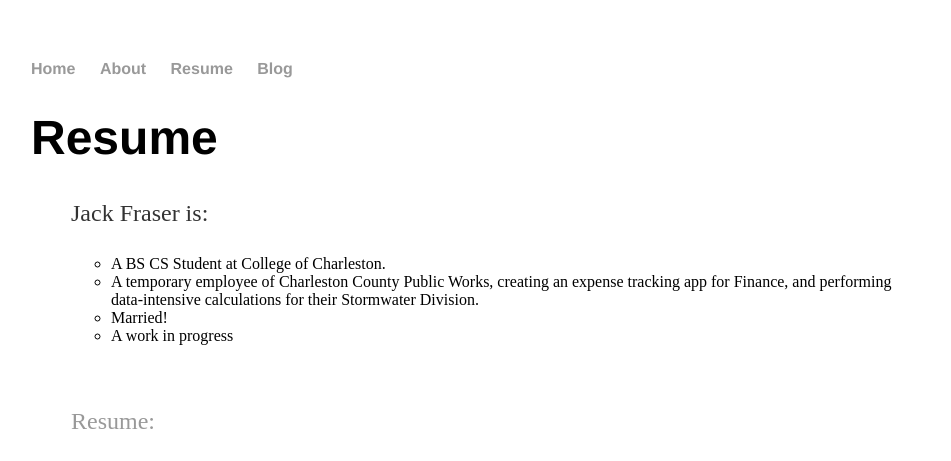
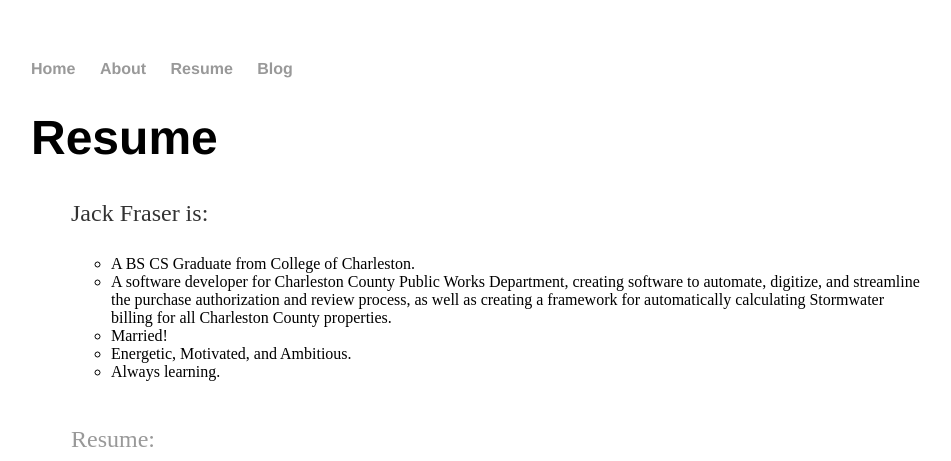
Before and after one commit to Quintuplin/quintuplin.github.io, a Jekyll site: the page built from cv/index.html, in a window 1280 px wide, cut to the strip 0-461 px from the top of the page. Shown: the whole strip, without its empty margins (161-1112 px from the left). Built offline with Jekyll 4.4.1, drawn with Linux system fonts in a browser that asks for light colours.

Commit message:
Update index.html

```diff
--- a/cv/index.html
+++ b/cv/index.html
@@ -7,13 +7,13 @@ title: Resume
 	    <p>Jack Fraser is:</p>
 
 	      <ul class="list-unstyled">
-		<li>A BS CS Student at College of Charleston</a>. </li>
-		<li>A temporary employee of Charleston County Public Works, creating an expense tracking app for Finance, and performing data-intensive calculations for their Stormwater Division.</a></li>
+		<li>A BS CS Graduate from College of Charleston. </li>
+		<li>A software developer for Charleston County Public Works Department, creating software to automate, digitize, and streamline the purchase authorization and review process, as well as creating a framework for automatically calculating Stormwater billing for all Charleston County properties.</a></li>
 		<li>Married!</a></li>
-		<li>A work in progress</a></li>
+		<li>Energetic, Motivated, and Ambitious.</a></li>
+		<li>Always learning.</a></li>
 	      </ul>
 
-	    <br>
 	    <br>
             <p><a href="https://drive.google.com/file/d/1PYkLuG4HbKI9gy9UDYN0Znyx3rd2pO6V/view?usp=sharing">Resume:</a></p>
 	    <iframe src="https://docs.google.com/document/d/e/2PACX-1vQgtr5hb7yISCjE63PwMD5417rzevVp9TF3gYcUxU0qfFbGJmolzeIqxSJZvXIcqXo7x5HrruMxt2WL/pub?embedded=true" width="100%" height="1000">></iframe>
```
